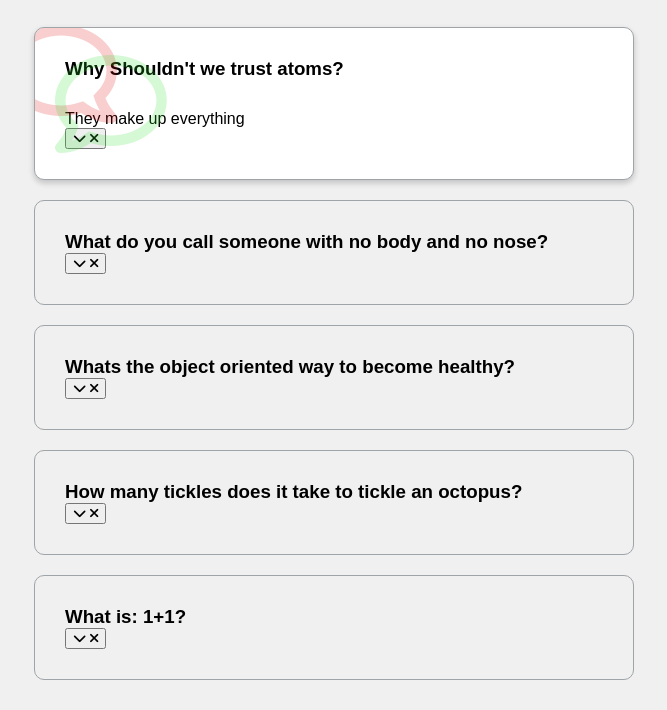
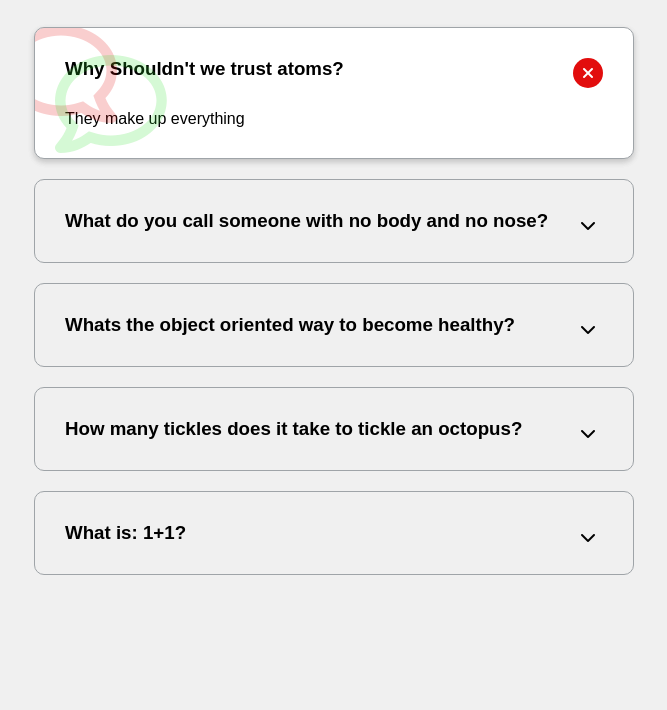
Before and after one commit to enkhjino/Project12_FAQCollapse, a plain HTML site: page index.html in a window 1280 px wide. Shown: the part 90-800 px from the top of the page, without its empty margins (306-973 px from the left). Drawn offline with Linux system fonts and the light colour scheme; a web font is replaced by a local one.

Commit message:
final JS

```diff
--- a/script.js
+++ b/script.js
@@ -0,0 +1,7 @@
+const faqs = document.querySelectorAll('.faq');
+
+faqs.forEach(faq => {
+    faq.addEventListener('click', () => {
+        faq.classList.toggle('active');
+    });
+})
--- a/style.css
+++ b/style.css
@@ -67,3 +67,41 @@ h1 {
 .faq.active .faq-text {
   display: block;
 }
+
+.faq-toggle {
+  background-color: transparent;
+  border: 0;
+  border-radius: 50%;
+  cursor: pointer;
+  display: flex;
+  align-items: center;
+  justify-content: center;
+  font-size: 16px;
+  padding: 0;
+  position: absolute;
+  top: 30px;
+  right: 30px;
+  height: 30px;
+  width: 30px;
+}
+
+.faq-toggle:focus {
+  outline: 0;
+}
+
+.faq-toggle .fa-times {
+  display:none;
+}
+
+.faq.active .faq-toggle .fa-times {
+  color: white;
+  display:block;
+}
+
+.faq.active .faq-toggle .fa-chevron-down {
+  display:none;
+}
+
+.faq.active .faq-toggle {
+  background-color:rgb(226, 13, 13);
+}
```
